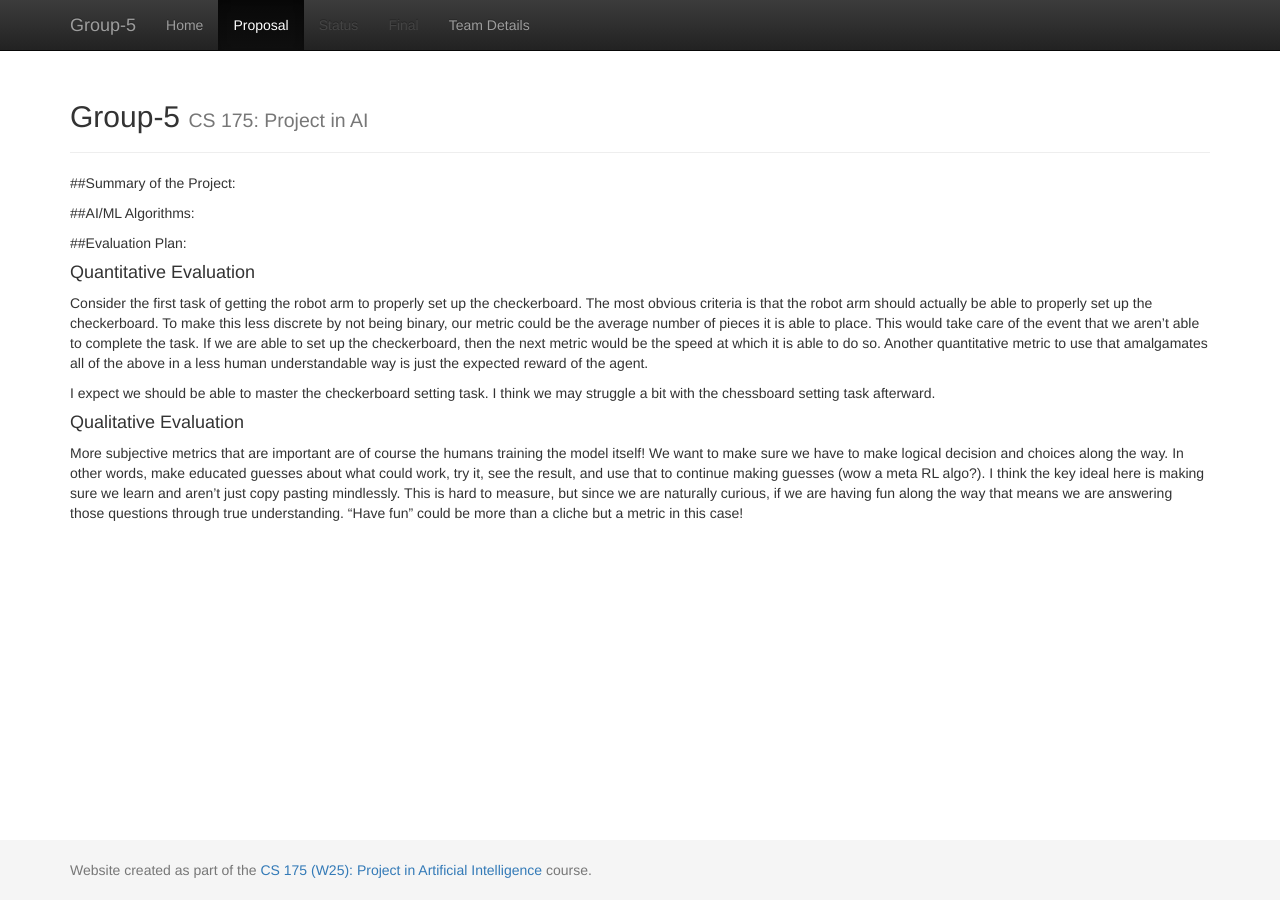
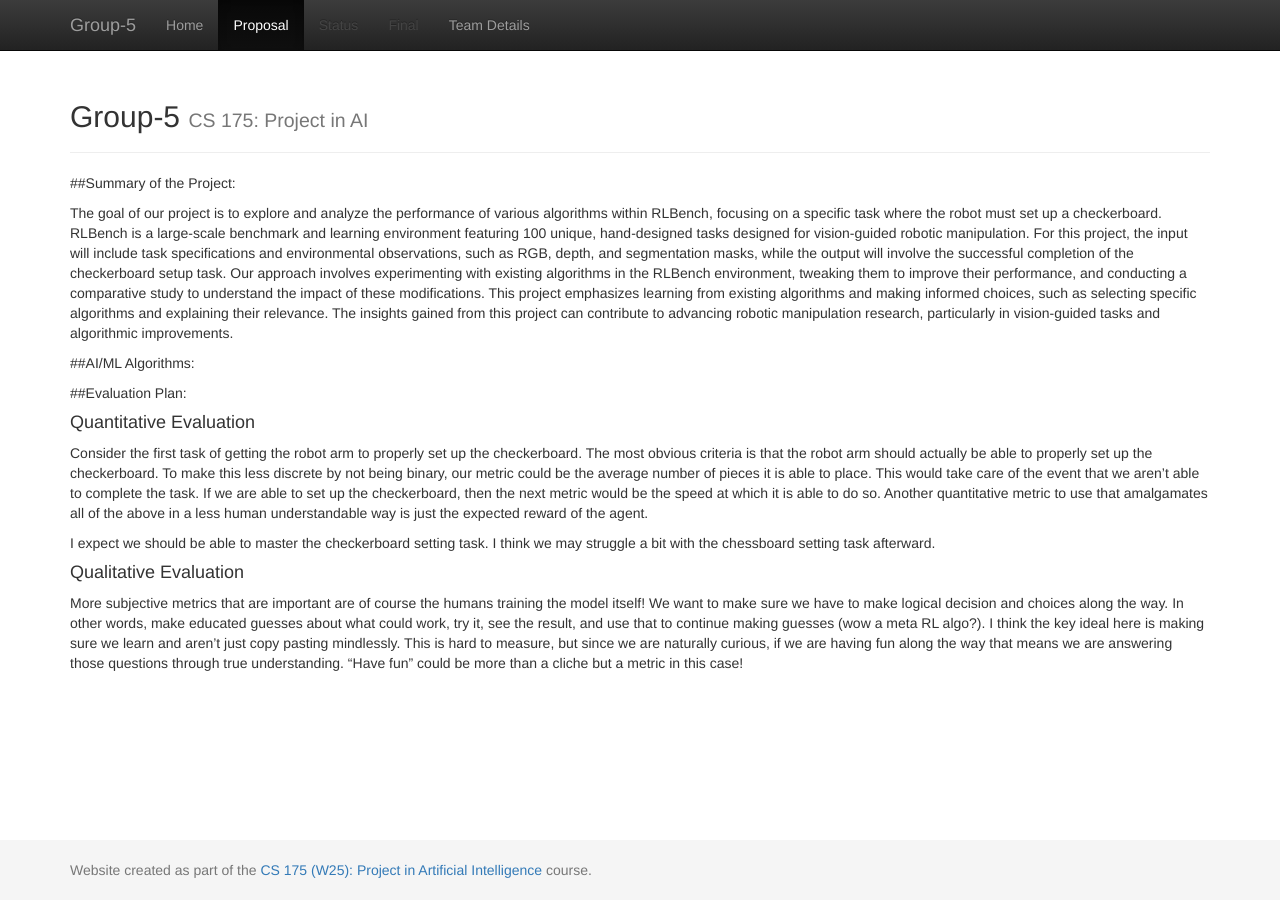
Before and after one commit to Xiaoli-Catherine/ChessBots, a Jekyll site: the page built from docs/proposal.md, in a window 1280 px wide. Built offline with Jekyll 4.4.1, drawn with Linux system fonts in a browser that asks for light colours.

Commit message:
Update proposal.md with summary

```diff
--- a/docs/proposal.md
+++ b/docs/proposal.md
@@ -4,6 +4,8 @@ title: Proposal
 ---
 
 ##Summary of the Project:
+
+The goal of our project is to explore and analyze the performance of various algorithms within RLBench, focusing on a specific task where the robot must set up a checkerboard. RLBench is a large-scale benchmark and learning environment featuring 100 unique, hand-designed tasks designed for vision-guided robotic manipulation. For this project, the input will include task specifications and environmental observations, such as RGB, depth, and segmentation masks, while the output will involve the successful completion of the checkerboard setup task. Our approach involves experimenting with existing algorithms in the RLBench environment, tweaking them to improve their performance, and conducting a comparative study to understand the impact of these modifications. This project emphasizes learning from existing algorithms and making informed choices, such as selecting specific algorithms and explaining their relevance. The insights gained from this project can contribute to advancing robotic manipulation research, particularly in vision-guided tasks and algorithmic improvements.
 
 ##AI/ML Algorithms:
 
```
